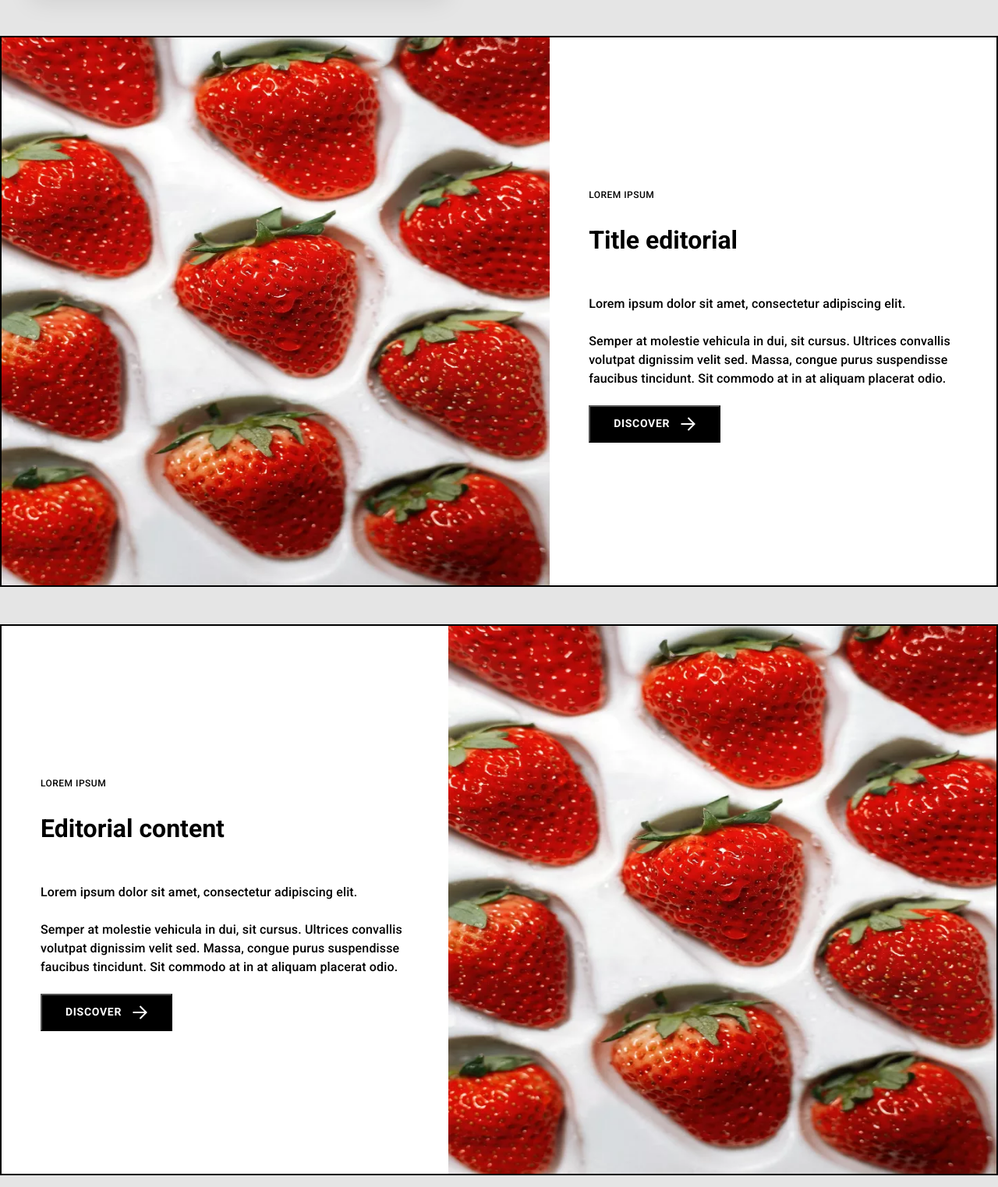
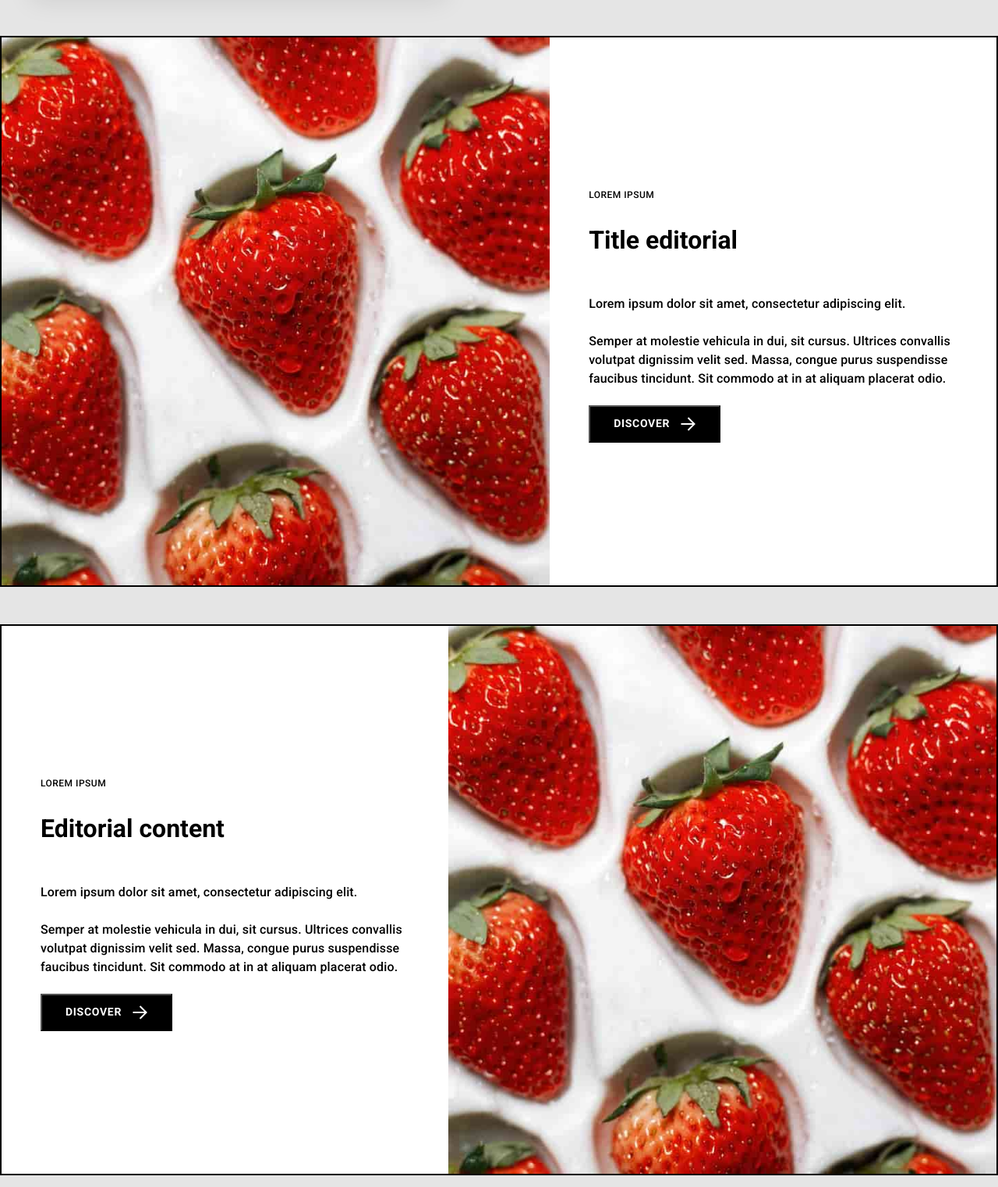
Before and after one commit to sofiiiaaa/progetto-lacerba, a website: page index.html in a window 1280 px wide. Shown: the part 837-2360 px from the top of the page at 78% size. Drawn offline with Linux system fonts and the light colour scheme; a web font is replaced by a local one.

Commit message:
sistemate card-img quadrate in body

```diff
--- a/index.html
+++ b/index.html
@@ -93,7 +93,7 @@
     <section id="first-section">
         <div class="sr-card-body">
             <div class="sr-card-img">
-                <img src="img/Resize_second-card-img.webp">
+                <img src="img/fragole-home-quadrate-ottimizzate.jpg">
             </div>
             <div class="sr-card-text">
                 <p>LOREM IPSUM</p>
@@ -123,7 +123,7 @@
     <section id="second-section">
         <div class="sr-card-body">
             <div class="sr-card-img">
-                <img src="img/Resize_second-card-img.webp">
+                <img src="img/fragole-home-quadrate-ottimizzate.jpg">
             </div>
             <div class="sr-card-text">
                 <p>LOREM IPSUM</p>
```
Also changed, not shown: img/fragole-home-quadrate-ottimizzate.jpg (added), 1 other file.
